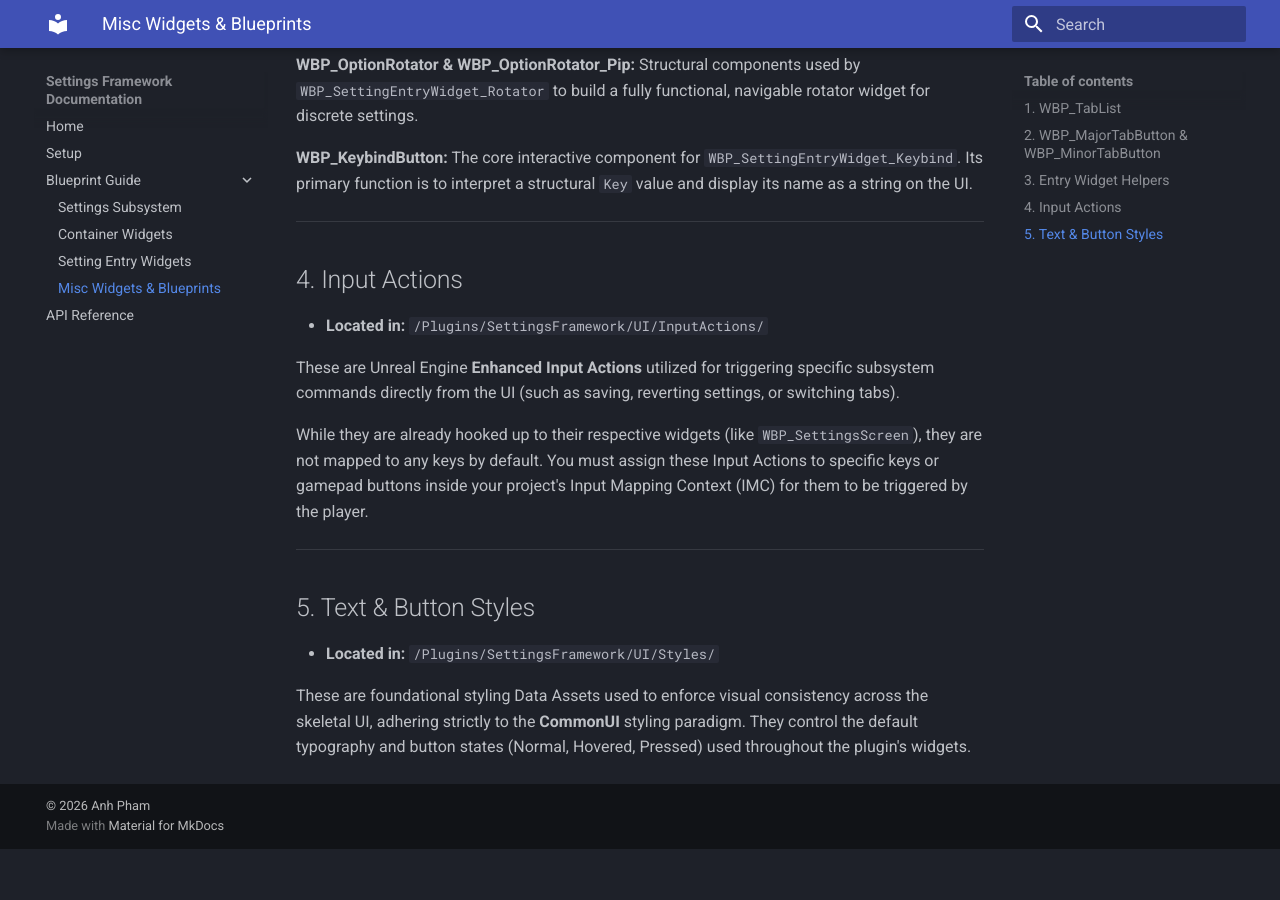
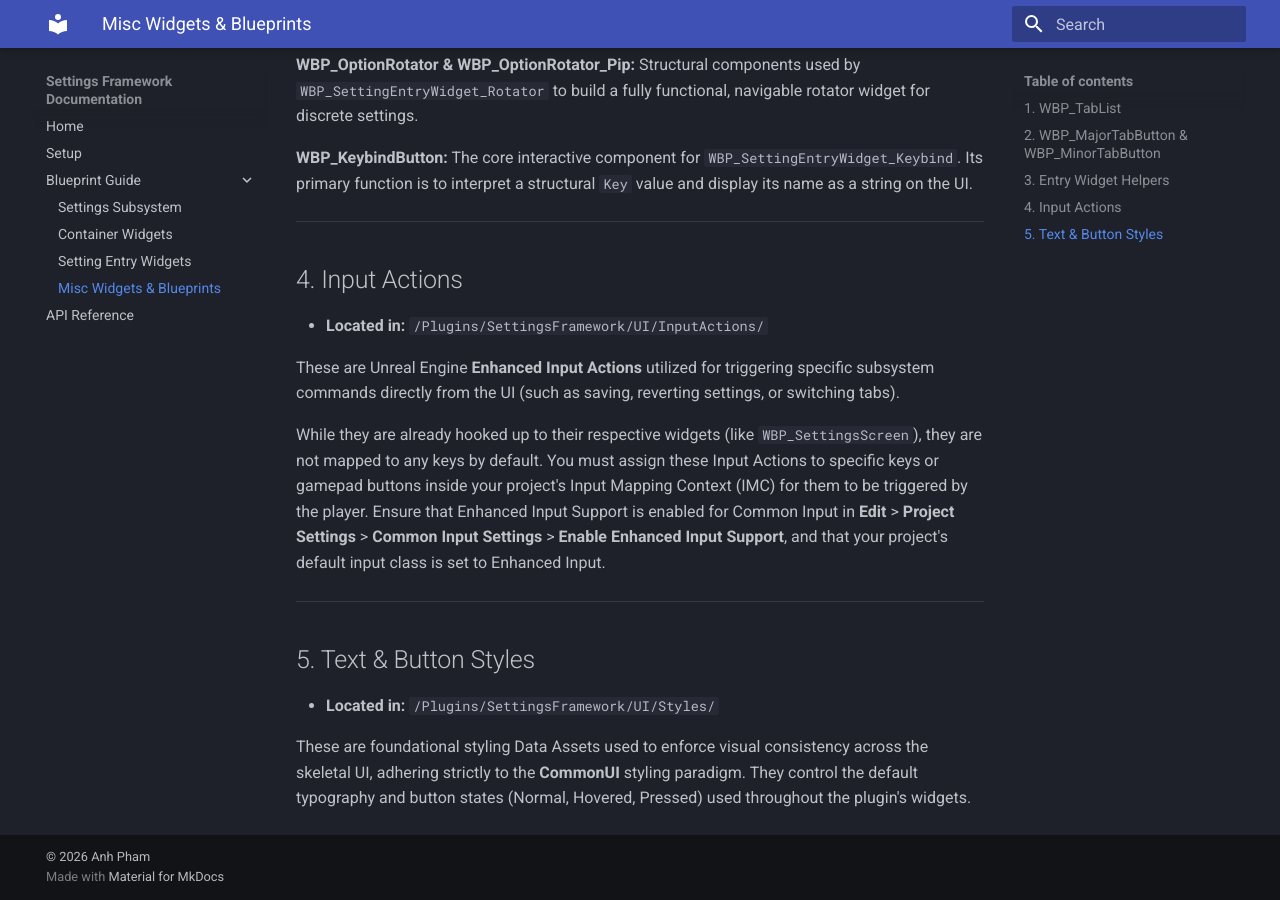
Before and after one commit to apham4/SettingsFramework, an MkDocs documentation site: the page built from docs/blueprint/misc.md, in a window 1280 px wide and 900 px high, scrolled down 1187 px. Built offline with MkDocs 1.6.1 and Material for MkDocs 9.7.7, drawn with Linux system fonts in a browser that asks for light colours; before the commit the page ends 2036 px from its top, so only the background shows below that.

Commit message:
[Doc] Mention that Enhanced Input Support for CommonUI has to be enabled, and that Enhanced Input has to be the default input class for the project

```diff
--- a/docs/blueprint/misc.md
+++ b/docs/blueprint/misc.md
@@ -43,7 +43,7 @@ These are modular helper widgets designed to build the interactive components of
 
 These are Unreal Engine **Enhanced Input Actions** utilized for triggering specific subsystem commands directly from the UI (such as saving, reverting settings, or switching tabs).
 
-While they are already hooked up to their respective widgets (like `WBP_SettingsScreen`), they are not mapped to any keys by default. You must assign these Input Actions to specific keys or gamepad buttons inside your project's Input Mapping Context (IMC) for them to be triggered by the player.
+While they are already hooked up to their respective widgets (like `WBP_SettingsScreen`), they are not mapped to any keys by default. You must assign these Input Actions to specific keys or gamepad buttons inside your project's Input Mapping Context (IMC) for them to be triggered by the player. Ensure that Enhanced Input Support is enabled for Common Input in **Edit** > **Project Settings** > **Common Input Settings** > **Enable Enhanced Input Support**, and that your project's default input class is set to Enhanced Input.
 
 ---
 
```
Also changed, not shown: docs/blueprint/container_widgets.md (+1 -1 lines), 1 other file.
